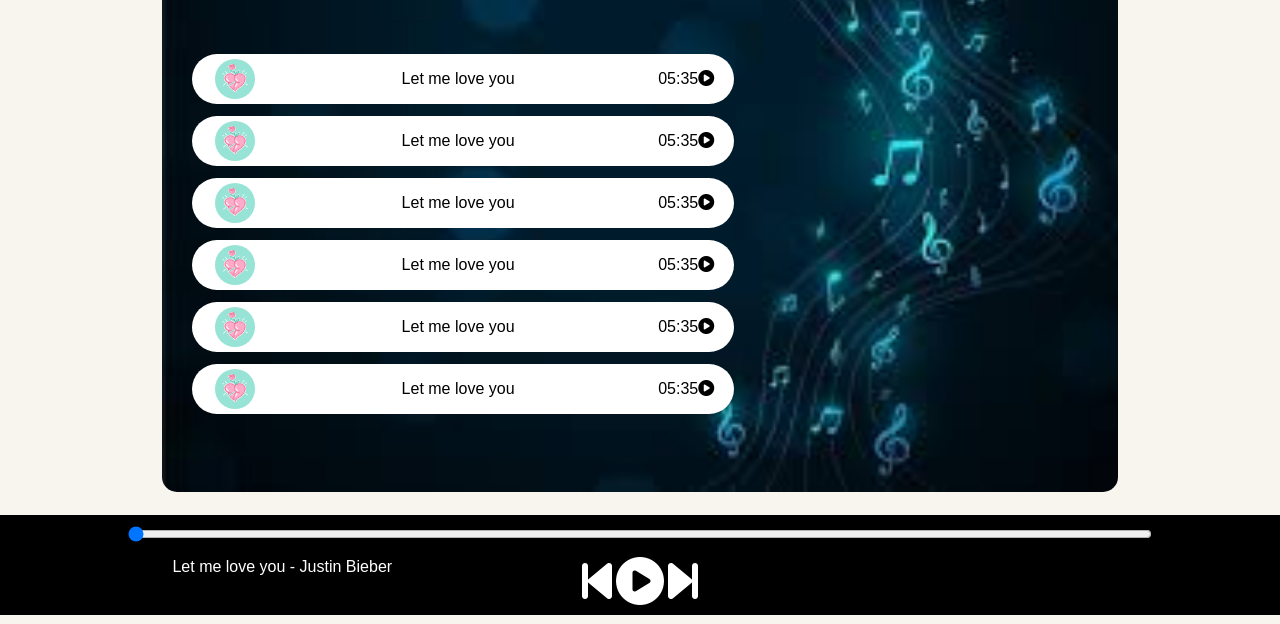
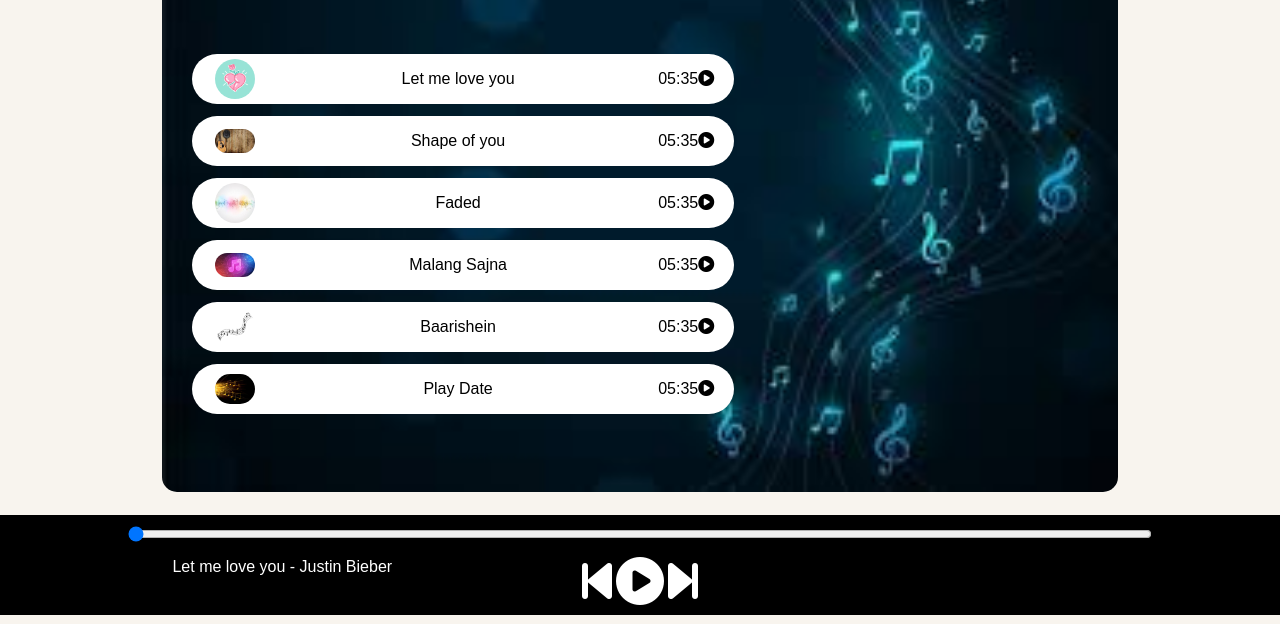
Before and after one commit to guptadeeya/Spotify-Clone, a plain HTML site: page index.html in a window 1280 px wide. Shown: the part 176-800 px from the top of the page. Drawn offline with Linux system fonts and the light colour scheme; a web font is replaced by a local one.

Commit message:
Play song part-2

```diff
--- a/index.html
+++ b/index.html
@@ -21,33 +21,35 @@
             <h1>Best of NCS - No Copyright Sounds</h1>
             <div class="songItemcontainer">
             <div class="songItem">
-                <img src="cover1.png" alt="cover">
-                <span>Let me love you</span>
+
+                <!-- isme hme src ki jrurt nahi h,, hum ye js se direct set kr rhe hai, tih agr src nahi likhenge tb bhi chalega -->
+                <img src="covers/cover1.png" alt="cover">
+                <span class="songName">Let me love you</span>
                 <span class="songlistplay"> <span class="timestamp">05:35<i class="fa-sharp fa-solid fa-circle-play"></i> </span> </span>
             </div>
             <div class="songItem">
-                <img src="cover1.png" alt="cover">
-                <span>Let me love you</span>
+                <img src="covers/cover1.png" alt="cover">
+                <span class="songName">Let me love you</span>
                 <span class="songlistplay"> <span class="timestamp">05:35<i class="fa-sharp fa-solid fa-circle-play"></i> </span> </span>
             </div>
             <div class="songItem">
-                <img src="cover1.png" alt="cover">
-                <span>Let me love you</span>
+                <img src="covers/cover1.png" alt="cover">
+                <span class="songName">Let me love you</span>
                 <span class="songlistplay"> <span class="timestamp">05:35<i class="fa-sharp fa-solid fa-circle-play"></i> </span> </span>
             </div>
             <div class="songItem">
-                <img src="cover1.png" alt="cover">
-                <span>Let me love you</span>
+                <img src="covers/cover1.png" alt="cover">
+                <span class="songName">Let me love you</span>
                 <span class="songlistplay"> <span class="timestamp">05:35<i class="fa-sharp fa-solid fa-circle-play"></i> </span> </span>
             </div>
             <div class="songItem">
-                <img src="cover1.png" alt="cover">
-                <span>Let me love you</span>
+                <img src="covers/cover1.png" alt="cover">
+                <span class="songName">Let me love you</span>
                 <span class="songlistplay"> <span class="timestamp">05:35<i class="fa-sharp fa-solid fa-circle-play"></i> </span> </span>
             </div>
             <div class="songItem">
-                <img src="cover1.png" alt="cover">
-                <span>Let me love you</span>
+                <img src="covers/cover1.png" alt="cover">
+                <span class="songName">Let me love you</span>
                 <span class="songlistplay"> <span class="timestamp">05:35<i class="fa-sharp fa-solid fa-circle-play"></i> </span> </span>
             </div>
         </div>
--- a/script.js
+++ b/script.js
@@ -3,22 +3,28 @@ console.log("Welcome to spotify");
 // Initialize the variables
 
 let songIndex=0;
-let audioElement = new Audio("1.mp3")
+let audioElement = new Audio("songs/1.mp3")
 let masterPlay = document.getElementById("masterPlay");
 let myProgressBar = document.getElementById("myProgressBar");
 let gif = document.getElementById("gif");
+let songItems = Array.from(document.getElementsByClassName("songItem"))
 
 let songs = [
-    {
-        songName: "Salam-e-Ishq", filePath: "song/1.mp3", coverPath: 'covers/1.jpg',
-        songName: "Salam-e-Ishq", filePath: "song/1.mp3", coverPath: 'covers/1.jpg',
-        songName: "Salam-e-Ishq", filePath: "song/1.mp3", coverPath: 'covers/1.jpg',
-        songName: "Salam-e-Ishq", filePath: "song/1.mp3", coverPath: 'covers/1.jpg',
-        songName: "Salam-e-Ishq", filePath: "song/1.mp3", coverPath: 'covers/1.jpg',
-        songName: "Salam-e-Ishq", filePath: "song/1.mp3", coverPath: 'covers/1.jpg'
-    }
+
+        {songName: "Let me love you", filePath: "songs/1.mp3", coverPath: 'covers/cover1.png'},
+        {songName: "Shape of you", filePath: "songs/2.mp3", coverPath: 'covers/cover2.png'},
+        {songName: "Faded", filePath: "songs/3.mp3", coverPath: 'covers/cover3.png'},
+        {songName: "Malang Sajna", filePath: "songs/4.mp3", coverPath: 'covers/cover4.png'},
+        {songName: "Baarishein", filePath: "songs/5.mp3", coverPath: 'covers/cover5.png'},
+        {songName: "Play Date", filePath: "songs/6.mp3", coverPath: 'covers/cover6.png'}
+
 ]
 
+songItems.forEach((element, i) => {
+    console.log(element, i);
+    element.getElementsByTagName("img")[0].src = songs[i].coverPath;
+    element.getElementsByClassName("songName")[0].innerText = songs[i].songName
+});
 // audioElement.play();
 
 // Handle play/pause click
@@ -46,3 +52,8 @@ masterPlay.addEventListener('click', ()=>{
     console.log(progress);
     myProgressBar.value = progress;
 })
+
+myProgressBar.addEventListener("change", ()=>{
+    // in below step we're calculating the value of current in number from %
+    audioElement.currentTime = myProgressBar.value * audioElement.duration/100
+})
```
Also changed, not shown: covers/cover1.png (renamed from cover1.png), covers/cover2.png (added), covers/cover3.png (added), covers/cover4.png (added), covers/cover5.png (added), covers/cover6.png (added), 7 other files.
